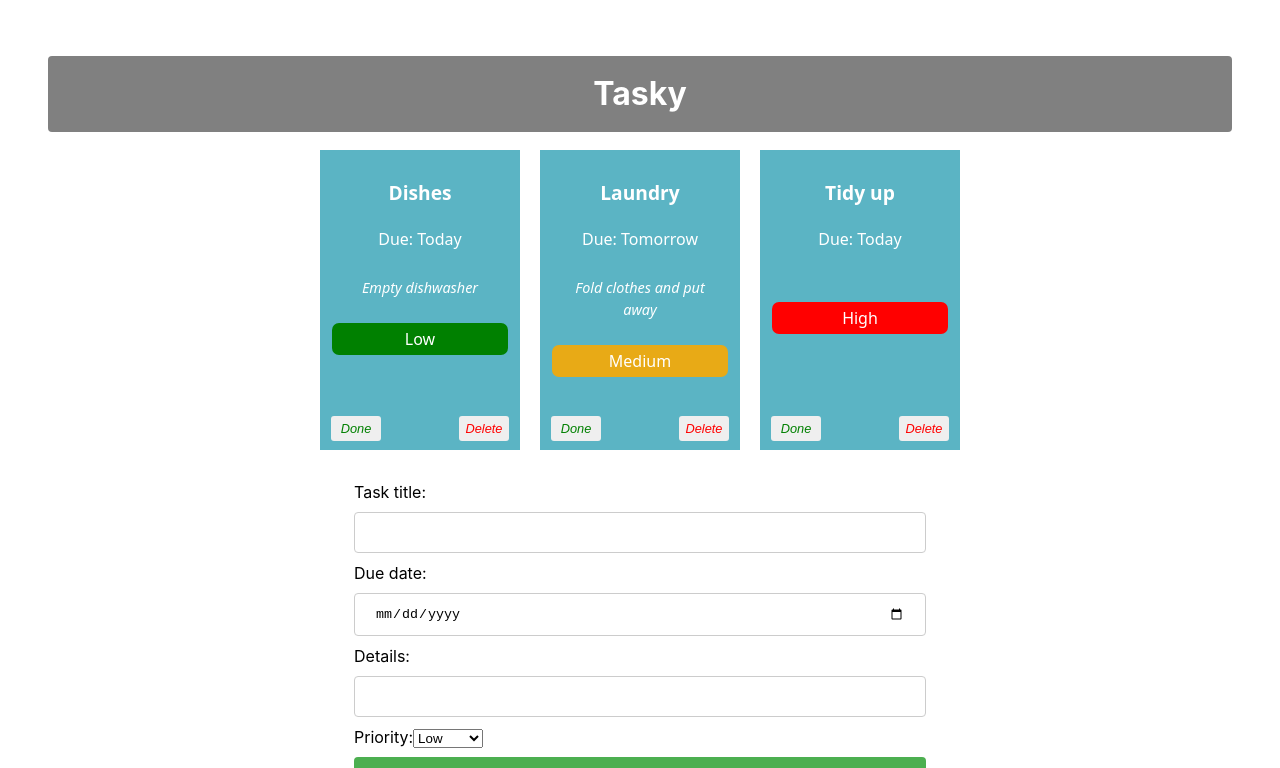
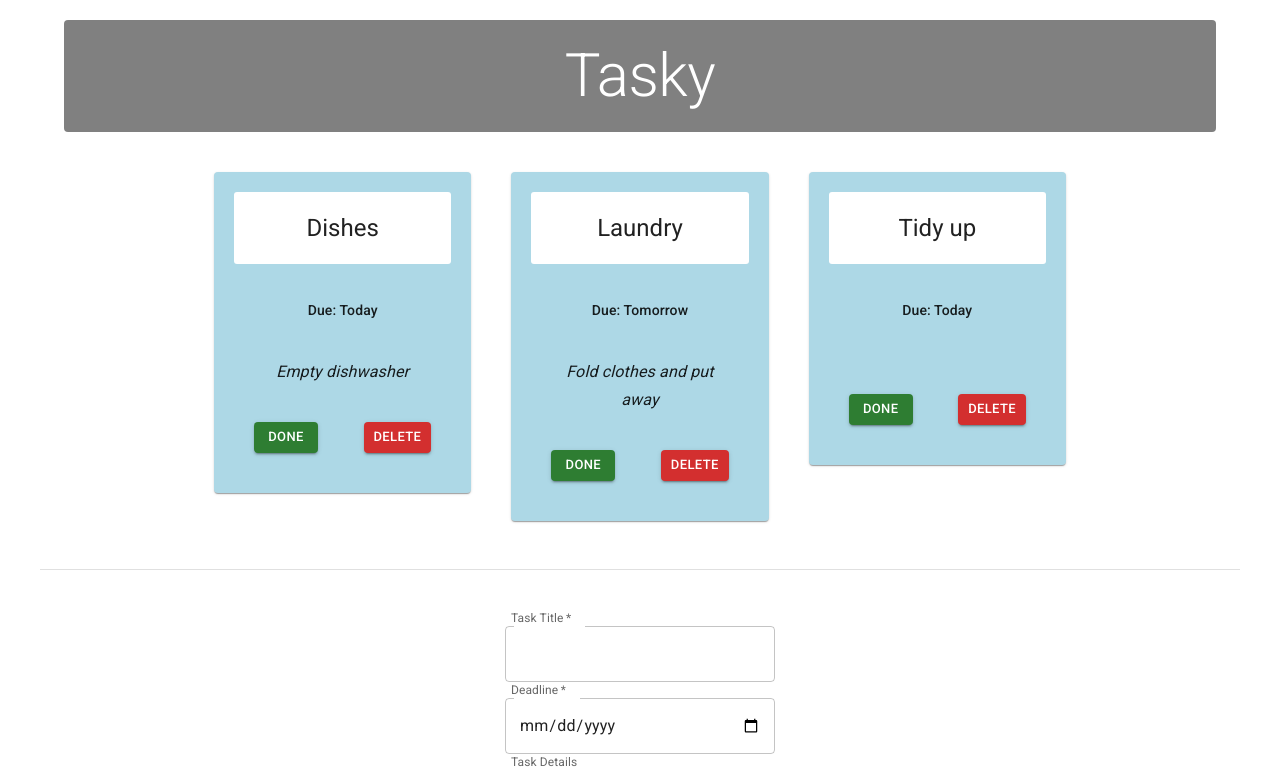
Before and after one commit to vnovytska6-prog/react-basic-labs, a React (Vite) app in the folder tasky/: page / in a window 1280 px wide. Shown: the top 768 px of the page. Built offline with nearby package versions, Linux system fonts and the light colour scheme.

Commit message:
Tasky Lab 3 done

```diff
--- a/tasky/index.html
+++ b/tasky/index.html
@@ -5,6 +5,14 @@
     <link rel="icon" type="image/svg+xml" href="/favicon.svg" />
     <meta name="viewport" content="width=device-width, initial-scale=1.0" />
     <title>tasky</title>
+
+    <link rel="preconnect" href="https://fonts.googleapis.com" />
+    <link rel="preconnect" href="https://fonts.gstatic.com" crossorigin />
+    <link
+     rel="stylesheet"
+     href="https://fonts.googleapis.com/css2?family=Roboto:wght@300;400;500;700&display=swap"
+/>
+
   </head>
   <body>
     <div id="root"></div>
--- a/tasky/package.json
+++ b/tasky/package.json
@@ -10,6 +10,10 @@
     "preview": "vite preview"
   },
   "dependencies": {
+    "@emotion/react": "^11.14.0",
+    "@emotion/styled": "^11.14.1",
+    "@mui/icons-material": "^9.4.0",
+    "@mui/material": "^9.4.0",
     "react": "^19.2.8",
     "react-dom": "^19.2.8",
     "uuid": "^14.0.2"
--- a/tasky/src/App.css
+++ b/tasky/src/App.css
@@ -4,7 +4,7 @@
   font-weight: 400;
 }
 
-h1 {
+/*h1 {
   text-align: center;
   background-color: grey;
   color: white;
@@ -12,17 +12,17 @@
   margin: 8px 0;
   border: none;
   border-radius: 4px;
-}
+} */
 
-div {
+/*div {
   padding: 20px;
 }
 
 .container{
   text-align: center;
-}
+} */
 
-.card {
+/* .card {
   display: inline-block;
   vertical-align: top;
   font-family: system-ui;
@@ -31,7 +31,7 @@
   text-align: center;
   width: 180px;
   height: 280px;
-  margin: 10px;
+  margin: 0px;
   padding: 10px;
   position: relative;
 }
@@ -46,7 +46,7 @@
   font-style: italic;
   font-size: 0.9em;
   padding: 10px;
-}
+}*/
 
 .priorityLevel {
   color: white;
@@ -56,7 +56,7 @@
   font-weight: normal;
 }
 
-button {
+/*button {
   border: none;
   border-radius: 3px;
   font-style: italic;
@@ -78,10 +78,10 @@
   bottom: 5px;
   right: 5px;
   color: red;
-}
+}*/
 
 
-input[type=text], input[type=date] {
+/* input[type=text], input[type=date] ,select{
   width: 100%;
   padding: 12px 20px;
   margin: 8px 0;
@@ -107,7 +107,8 @@
 }
 
 form {
-  text-align: left;
-  width: 50%;
+   text-align: left;
+  width: 290px;
+  max-width: 100%;
   margin: auto;
-}
+}*/
--- a/tasky/src/App.jsx
+++ b/tasky/src/App.jsx
@@ -3,6 +3,10 @@
 import React, { useState } from 'react';
 import AddTaskForm from './components/Form';
 import { v4 as uuidv4 } from 'uuid';
+import Typography from '@mui/material/Typography';
+import Container from '@mui/material/Container';
+import Grid from '@mui/material/Grid';
+
 
 
 function App() {
@@ -99,24 +103,66 @@
 
   return (
     <div className="container">
+     <Container component="main">
+     <Typography
+     component="h1"
+     variant="h2"
+     align="center"
+     gutterBottom
+     sx={{
+      backgroundColor: 'gray',
+      textAlign: 'center',
+      color: 'white',
+      padding: '20px',
+      margin: '20px 0 40px 0',
+      borderRadius: '4px'
+    }}
+  >
+    Tasky
+  </Typography>
+</Container>
 
-      <h1>Tasky</h1>
-
+<Container maxWidth="md" component="main">
+    <Grid
+      container
+      spacing={5}
+      sx={{
+        justifyContent: "center"
+      }}
+    >
     {taskState.tasks.map((task, index) => (
       <Task
-          key={task.id}
         title={task.title}
         description={task.description}
         deadline={task.deadline}
-          priorityLevel={task.priorityLevel}
         done={task.done}
+        key={task.id}
         markDone={() => doneHandler(index)}
         deleteTask={() => deleteHandler(index)}
       />
     ))}
+  </Grid>
+</Container>
 
-      <AddTaskForm submit={formSubmitHandler}  change={formChangeHandler}
+
+<Container
+  component="footer"
+  sx={{
+    borderTop: (theme) => `1px solid ${theme.palette.divider}`,
+    my: 6,
+    py: 6,
+  }}
+>
+  <Grid container sx={{
+    justifyContent: "center"
+  }}>
+    <AddTaskForm
+      submit={formSubmitHandler}
+      change={formChangeHandler}
     />
+  </Grid>
+</Container>
+
 
     </div>
   );
--- a/tasky/src/components/Form.jsx
+++ b/tasky/src/components/Form.jsx
@@ -1,42 +1,68 @@
+import Box from '@mui/material/Box';
+import TextField from '@mui/material/TextField';
+import Button from '@mui/material/Button';
+
+
 const AddTaskForm = (props) => {
 
   return (
     <div>
-      <form onSubmit={props.submit}>
-        <label>
-            Task title:
-            <input type="text" name="title" required
-            onChange={(event) => props.change(event)} />
-        </label>
-        <br />
-        <label>
-            Due date:
-            <input type="date" name="deadline" required
-            onChange={(event) => props.change(event)} />
-        </label>
-        <br />
-        <label>
-            Details:
-            <input type="text" name="description"
-            onChange={(event) => props.change(event)} />
-        </label>
+     <Box
+  component="form"
+  sx={{
+    '& .MuiOutlinedInput-root': { m: 1, width: '30ch' },
+  }}
+  onSubmit={props.submit}
+>
+  <div>
+    <TextField
+      required
+      id="outlined-required"
+      name="title"
+      label="Task Title"
+      slotProps={{ inputLabel: { shrink: true } }}
+      onChange={(event) => props.change(event)}
+    />
+  </div>
 
-        <br />
-        <label>
-         Priority:
-        <select
-        name="priorityLevel"
-        onChange={(event) => props.change(event)}
-         >
-       <option value="Low">Low</option>
-       <option value="Medium">Medium</option>
-       <option value="High">High</option>
-       </select>
-       </label>
-       <br />
+  <div>
+    <TextField
+      required
+      name="deadline"
+      label="Deadline"
+      slotProps={{ inputLabel: { shrink: true } }}
+      type="date"
+      onChange={(event) => props.change(event)}
+    />
+  </div>
 
-        <input type="submit" value="Submit" />
-        </form>
+  <div>
+    <TextField
+      name="description"
+      id="outlined-multiline-static"
+      label="Task Details"
+      slotProps={{ inputLabel: { shrink: true } }}
+      multiline
+      rows={4}
+      onChange={(event) => props.change(event)}
+    />
+  </div>
+
+  <div>
+    <Button
+      type="submit"
+      variant="contained"
+      color="primary"
+      sx={{
+        m: 1,
+        p: 1,
+        width: '95%'
+      }}
+    >
+      Add Task
+    </Button>
+  </div>
+</Box>
     </div>
   )
 };
--- a/tasky/src/components/Task.jsx
+++ b/tasky/src/components/Task.jsx
@@ -1,26 +1,92 @@
+import Box from '@mui/material/Box';
+import Button from '@mui/material/Button';
+import Card from '@mui/material/Card';
+import CardActions from '@mui/material/CardActions';
+import CardContent from '@mui/material/CardContent';
+import CardHeader from '@mui/material/CardHeader';
+import Grid from '@mui/material/Grid';
+import Typography from '@mui/material/Typography';
+
+
 const Task = (props) => {
+  return (
+    <Grid
+  key={props.id}
+  size={{ xs: 12, md: 4 }}
+>
+  <Card
+    sx={{
+      backgroundColor: props.done ? 'lightgrey' : 'lightblue',
+      padding: '20px'
+    }}
+  >
+    <CardHeader
+      title={props.title}
+      sx={{
+        backgroundColor: 'white',
+        borderRadius: '3px',
+        padding: '20px',
+        textAlign: 'center'
+      }}
+    />
 
-    return (
-        <div className="card"
-        style={{ backgroundColor: props.done ? 'lightgrey' : '#5bb4c4' }}>
-            <p className="title">{props.title}</p>
-            <p>Due: {props.deadline}</p>
-            <p> {props.children}</p>
-           <p className="description">{props.description}</p>
-           <p className="priorityLevel"
-            style={{  backgroundColor: props.priorityLevel === "High"
-            ? "red"
-            : props.priorityLevel === "Medium"
-            ? "#e8aa16"
-            : "green"
-  }}
->
-  {props.priorityLevel}
-</p>
-            <button onClick={props.markDone} className="doneButton"> Done </button>
-            <button className='deleteButton' onClick={props.deleteTask}>Delete</button>
-        </div>
-    )
-}
+     <CardContent>
+      <Box
+        sx={{
+          display: 'flex',
+          justifyContent: 'center',
+          alignItems: 'baseline',
+          mb: 2,
+          padding: '20px'
+        }}
+      >
+        <Typography
+          component="p"
+          variant="subtitle2"
+          color="text.primary"
+        >
+          Due: {props.deadline}
+        </Typography>
+      </Box>
+
+      <Typography
+        component="p"
+        variant="subtitle1"
+        align="center"
+        sx={{ fontStyle: 'italic' }}
+      >
+        {props.description}
+      </Typography>
+    </CardContent>
+
+    <CardActions
+      sx={{
+        justifyContent: 'space-between',
+        padding: '20px'
+      }}
+    >
+      <Button
+        variant="contained"
+        size="small"
+        color="success"
+        onClick={props.markDone}
+      >
+        Done
+      </Button>
+
+      <Button
+        variant="contained"
+        size="small"
+        color="error"
+        onClick={props.deleteTask}
+      >
+        Delete
+      </Button>
+    </CardActions>
+  </Card>
+</Grid>
+
+    );
+};
 
 export default Task;
```
Also changed, not shown: 1 other file (tests, documents, lock files or other folders). Lines whose indentation alone changed are shown as unchanged.
